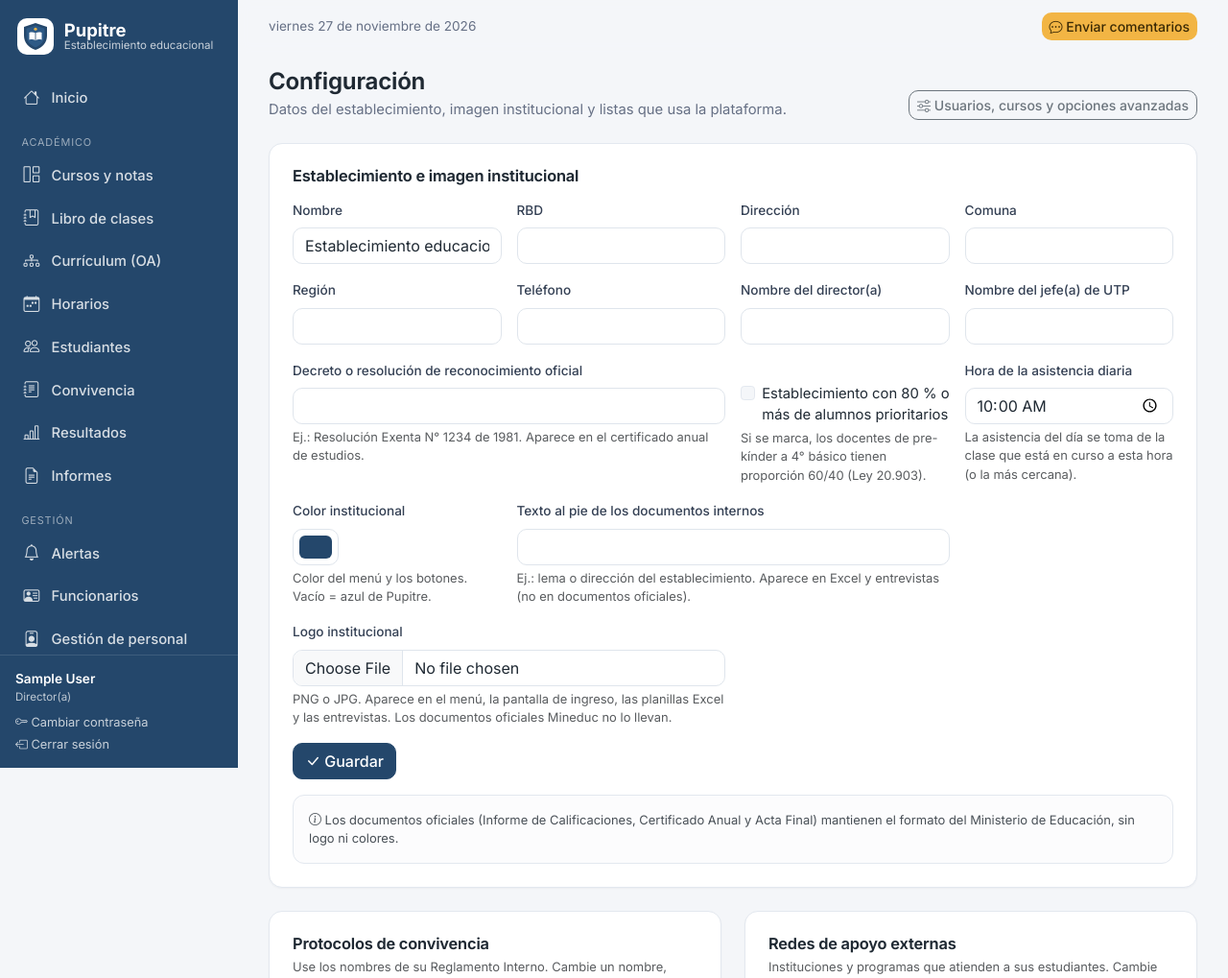
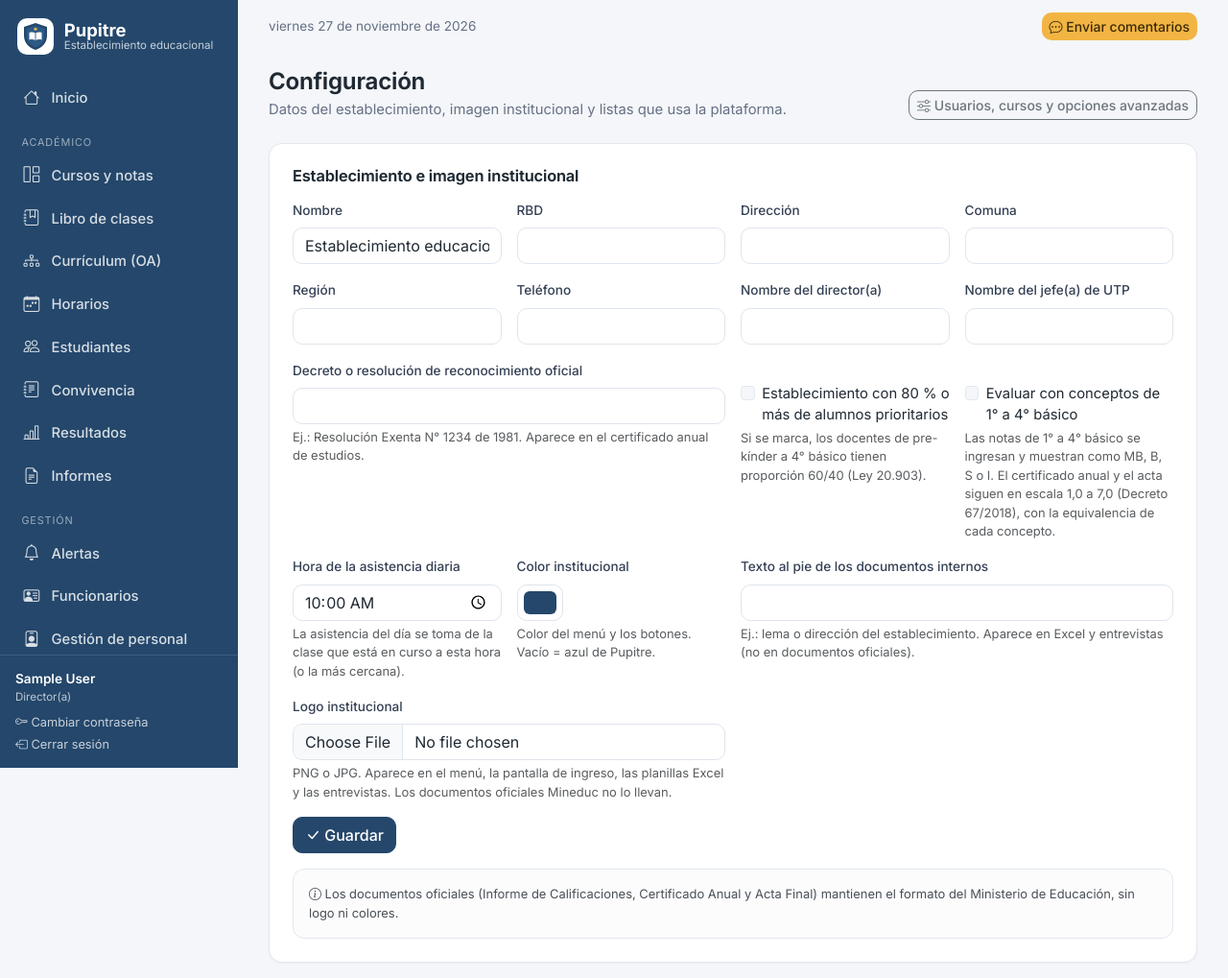
Before and after one commit to jalvflores-cmd/Pupitre, a Django app: page /configuracion/ in a window 1280 px wide. Shown: the top 1019 px of the page at 96% size. Run offline with Django 5.2, Linux system fonts and the light colour scheme; the visitor is signed in with stand-in values (Sample User, id 1); data comes from the database, SQL or seed files in the repository; data that the repository does not hold is empty; some libraries are stand-ins or nearby versions.

Commit message:
Evaluación con conceptos (MB, B, S, I) de 1° a 4° básico, opcional por establecimiento
Co-Authored-By: Claude Opus 5.5 <noreply@anthropic.com>
Claude-Session: https://claude.ai/code/session_018Jv7vf3c59FCTdL36fgHkH

```diff
--- a/academico/calculos.py
+++ b/academico/calculos.py
@@ -181,6 +181,21 @@ CONCEPTOS = [(Decimal("6.0"), "MB", "Muy bueno"), (Decimal("5.0"), "B", "Bueno")
              (Decimal("4.0"), "S", "Suficiente"), (Decimal("1.0"), "I", "Insuficiente")]
 
 
+# Equivalencia de cada concepto al ingresarlo (cae dentro del tramo de CONCEPTOS, así el concepto se conserva)
+EQUIVALENCIAS = {"MB": Decimal("6.5"), "B": Decimal("5.5"), "S": Decimal("4.5"), "I": Decimal("3.0")}
+
+
+def usa_conceptos(curso):
+    """El establecimiento evalúa con conceptos de 1° a 4° básico y el curso es de esos niveles."""
+    from .curriculo import grado_de_curso
+
+    est = getattr(curso, "establecimiento", None)
+    if not curso or not getattr(est, "conceptos_basica", False):
+        return False
+    grado = grado_de_curso(curso)
+    return grado is not None and 1 <= grado <= 4
+
+
 def concepto(valor, largo=False):
     """Concepto para asignaturas que no inciden en el promedio (Religión, Orientación, talleres)."""
     if valor is None:
--- a/academico/forms.py
+++ b/academico/forms.py
@@ -323,7 +323,7 @@ class ConfiguracionEstablecimientoForm(BootstrapMixin, forms.ModelForm):
     class Meta:
         model = Establecimiento
         fields = ["nombre", "rbd", "direccion", "comuna", "region", "telefono", "director", "jefe_utp",
-                  "resolucion_reconocimiento", "alta_concentracion", "hora_asistencia", "color_principal",
+                  "resolucion_reconocimiento", "alta_concentracion", "conceptos_basica", "hora_asistencia", "color_principal",
                   "pie_documentos"]
         widgets = {"color_principal": forms.TextInput(attrs={"type": "color"}),
                    "hora_asistencia": forms.TimeInput(attrs={"type": "time"}, format="%H:%M")}
--- a/academico/importacion.py
+++ b/academico/importacion.py
@@ -58,10 +58,16 @@ def _fecha(valor):
     raise ValueError(f"fecha «{texto}» no reconocida (use dd-mm-aaaa)")
 
 
-def leer_nota(valor):
-    """Acepta 5.5, '5,5', 55 (=5,5). Devuelve Decimal o None si la celda está vacía."""
+def leer_nota(valor, conceptos=False):
+    """Acepta 5.5, '5,5', 55 (=5,5) y, si el curso evalúa con conceptos, MB, B, S o I (con su equivalencia).
+    Devuelve Decimal o None si la celda está vacía."""
     if valor in (None, ""):
         return None
+    if conceptos:
+        from .calculos import EQUIVALENCIAS
+        sigla = _texto(valor).strip().upper()
+        if sigla in EQUIVALENCIAS:
+            return EQUIVALENCIAS[sigla]
     texto = _texto(valor).replace(",", ".")
     try:
         nota = Decimal(texto)
@@ -381,7 +387,10 @@ def importar_notas(archivo, asignatura_curso):
     fila 3: Ponderación | | peso ...
     fila 4 en adelante: rut | nombre | notas
     """
+    from .calculos import usa_conceptos
+
     tabla = _leer(archivo)
+    con_conceptos = usa_conceptos(asignatura_curso.curso)
 
     def celda(fila, col):  # fila y columna desde 1, como en Excel
         if fila - 1 < len(tabla) and col - 1 < len(tabla[fila - 1]):
@@ -434,7 +443,7 @@ def importar_notas(archivo, asignatura_curso):
                 continue
             for col, ev in columnas:
                 try:
-                    nota = leer_nota(celda(fila, col))
+                    nota = leer_nota(celda(fila, col), conceptos=con_conceptos)
                 except ValueError as e:
                     errores.append(f"Fila {fila}, «{ev.nombre}»: {e}")
                     continue
--- a/academico/models.py
+++ b/academico/models.py
@@ -90,6 +90,10 @@ class Establecimiento(models.Model):
         validators=[MinValueValidator(Decimal("0")), MaxValueValidator(Decimal("100"))],
         help_text="Concentración de alumnos prioritarios (Ley 20.248). Define la asignación por alta concentración.")
     rural = models.BooleanField("establecimiento rural", default=False)
+    conceptos_basica = models.BooleanField(
+        "evaluar con conceptos de 1° a 4° básico", default=False,
+        help_text="Las notas de 1° a 4° básico se ingresan y muestran como MB, B, S o I. El certificado anual y el "
+                  "acta siguen en escala 1,0 a 7,0 (Decreto 67/2018), con la equivalencia de cada concepto.")
     hora_asistencia = models.TimeField(
         "hora de la asistencia diaria", default=datetime_time(10, 0),
         help_text="La asistencia del día se toma de la clase que está en curso a esta hora (o la más cercana).")
--- a/academico/views.py
+++ b/academico/views.py
@@ -11,7 +11,7 @@ from django.utils.text import slugify
 from django.views.decorators.http import require_POST
 
 from . import exportacion, importacion
-from .calculos import resumen_curso
+from .calculos import resumen_curso, usa_conceptos
 from .forms import (
     AnotacionForm, ArchivoExcelForm, EstudianteForm, EvaluacionForm, FuncionarioForm, SolicitudCambioForm,
     AgregarAsignaturaCursoForm, ConfiguracionEstablecimientoForm, DerivacionForm, PrimeraConfiguracionForm, EntrevistaForm, RedApoyoForm,
@@ -92,7 +92,9 @@ def curso_detalle(request, pk):
         "grupos": [("Formación general" if (diferenciado or modulos_tp) else "Plan de estudios", del_plan),
                    ("Plan diferenciado Científico-Humanista (electivos)", diferenciado),
                    (f"Módulos de la especialidad{': ' + curso.especialidad if curso.especialidad else ''}", modulos_tp),
-                   ("Talleres JEC (Jornada Escolar Completa)", talleres)],
+                   ("Talleres JEC (Jornada Escolar Completa)", talleres),
+                   ("Modalidad flexible", [ac for ac in asignaturas if ac.asignatura.tipo == Asignatura.Tipo.FLEXIBLE])],
+        "conceptos": usa_conceptos(curso),
         "horas_totales": sum((ac.horas_semanales or 0) for ac in asignaturas),
         "form_agregar": AgregarAsignaturaCursoForm(curso=curso, profesores=_profesores()) if gestion else None,
         "profesores": _profesores() if gestion else None,
@@ -113,6 +115,7 @@ def libro_notas(request, pk):
     sin_religion = (ac.curso.estudiantes.filter(activo=True, religion="").count()
                     if ac.asignatura.religion else 0)
 
+    conceptos = usa_conceptos(ac.curso)
     if request.method == "POST":
         exigir(editable)
         errores, cambios = [], 0
@@ -125,7 +128,7 @@ def libro_notas(request, pk):
                     if campo not in request.POST:
                         continue
                     try:
-                        nota = importacion.leer_nota(request.POST[campo].strip())
+                        nota = importacion.leer_nota(request.POST[campo].strip(), conceptos=conceptos)
                     except ValueError as e:
                         errores.append(f"{est.nombre_completo} – {ev.nombre}: {e}")
                         continue
@@ -150,6 +153,7 @@ def libro_notas(request, pk):
     filas = [(r.estudiante, r.asignaturas[0]) for r in resumenes]
     return render(request, "academico/libro_notas.html", {
         "ac": ac, "evaluaciones": evaluaciones, "filas": filas, "editable": editable, "sin_religion": sin_religion,
+        "conceptos": conceptos,
         "evs_s1": [e for e in evaluaciones if e.semestre == 1], "evs_s2": [e for e in evaluaciones if e.semestre == 2],
     })
 
@@ -225,6 +229,7 @@ def estudiante_detalle(request, pk):
         informes = puede_ver_informe_curso(request.user, est.curso)
     return render(request, "academico/estudiante_detalle.html", {
         "est": est, "resumen": resumen, "informes": informes,
+        "conceptos": usa_conceptos(est.curso) if est.curso_id else False,
         "anotaciones": est.anotaciones.select_related("asignatura", "autor"),
         "puede_solicitar": puede_solicitar_cambio(request.user, est),
         "solicitudes": (est.solicitudes.select_related("solicitante", "revisor")[:10]
--- a/templates/academico/curso_detalle.html
+++ b/templates/academico/curso_detalle.html
@@ -95,8 +95,8 @@
     {% for r in resumenes %}
       <tr><td class="text-muted">{{ forloop.counter }}</td><td class="small">{{ r.estudiante.rut_formateado }}</td>
         <td class="sticky-col"><a href="{% url 'estudiante_detalle' r.estudiante.pk %}">{{ r.estudiante.nombre_completo }}</a></td>
-        {% for p in r.asignaturas %}<td class="text-center {% if p.incide %}{{ p.final|clase_nota }}{% else %}text-muted{% endif %}">{% if not p.aplica %}<span class="text-muted small">·</span>{% elif p.con_concepto %}{{ p.concepto }}{% else %}{{ p.final|nota }}{% endif %}</td>{% endfor %}
-        <td class="text-center col-prom {{ r.promedio_general|clase_nota }}">{{ r.promedio_general|nota }}</td>
+        {% for p in r.asignaturas %}<td class="text-center {% if p.incide %}{{ p.final|clase_nota }}{% else %}text-muted{% endif %}">{% if not p.aplica %}<span class="text-muted small">·</span>{% elif p.con_concepto %}{{ p.concepto }}{% else %}{{ p.final|nota_c:conceptos }}{% endif %}</td>{% endfor %}
+        <td class="text-center col-prom {{ r.promedio_general|clase_nota }}">{{ r.promedio_general|nota_c:conceptos }}</td>
         {% if informes %}<td class="small">{{ r.situacion }}</td>{% endif %}</tr>
     {% empty %}<tr><td colspan="20" class="text-muted">No hay estudiantes en este curso.</td></tr>{% endfor %}
     </tbody>
--- a/templates/academico/estudiante_detalle.html
+++ b/templates/academico/estudiante_detalle.html
@@ -43,11 +43,11 @@
         <tbody>
         {% for p in resumen.asignaturas %}{% if p.aplica %}
           <tr><td><a href="{% url 'libro_notas' p.asignatura_curso.pk %}">{{ p.asignatura_curso.asignatura }}</a></td>
-            <td class="text-center {{ p.s1|clase_nota }}">{{ p.s1|nota }}</td><td class="text-center {{ p.s2|clase_nota }}">{{ p.s2|nota }}</td>
-            <td class="text-center col-prom {{ p.final|clase_nota }}">{{ p.final|nota }}{% if p.con_concepto %} <span class="badge bg-secondary">{{ p.concepto }}</span>{% endif %}{% if not p.incide %} <span class="small text-muted" title="No incide en el promedio">*</span>{% endif %}</td></tr>
+            <td class="text-center {{ p.s1|clase_nota }}">{{ p.s1|nota_c:conceptos }}</td><td class="text-center {{ p.s2|clase_nota }}">{{ p.s2|nota_c:conceptos }}</td>
+            <td class="text-center col-prom {{ p.final|clase_nota }}">{{ p.final|nota_c:conceptos }}{% if p.con_concepto and not conceptos %} <span class="badge bg-secondary">{{ p.concepto }}</span>{% endif %}{% if not p.incide %} <span class="small text-muted" title="No incide en el promedio">*</span>{% endif %}</td></tr>
         {% endif %}{% endfor %}
         </tbody>
-        {% if informes %}<tfoot><tr class="fw-bold"><td>Promedio general</td><td class="text-center">{{ resumen.promedio_s1|nota }}</td><td class="text-center">{{ resumen.promedio_s2|nota }}</td><td class="text-center col-prom">{{ resumen.promedio_general|nota }}</td></tr>
+        {% if informes %}<tfoot><tr class="fw-bold"><td>Promedio general</td><td class="text-center">{{ resumen.promedio_s1|nota_c:conceptos }}</td><td class="text-center">{{ resumen.promedio_s2|nota_c:conceptos }}</td><td class="text-center col-prom">{{ resumen.promedio_general|nota_c:conceptos }}</td></tr>
         <tr><td colspan="4" class="small">Situación: <b>{{ resumen.situacion }}</b></td></tr></tfoot>{% endif %}
       </table>
       {% else %}<p class="text-muted mb-0">Sin calificaciones.</p>{% endif %}
```
Also changed, not shown: academico/exportacion.py (+15 -8 lines), academico/templatetags/academico_extras.py (+9 -0 lines), academico/tests.py (+22 -0 lines), templates/academico/libro_notas.html (+9 -6 lines), academico/migrations/0024_conceptos_basica.py (added).
